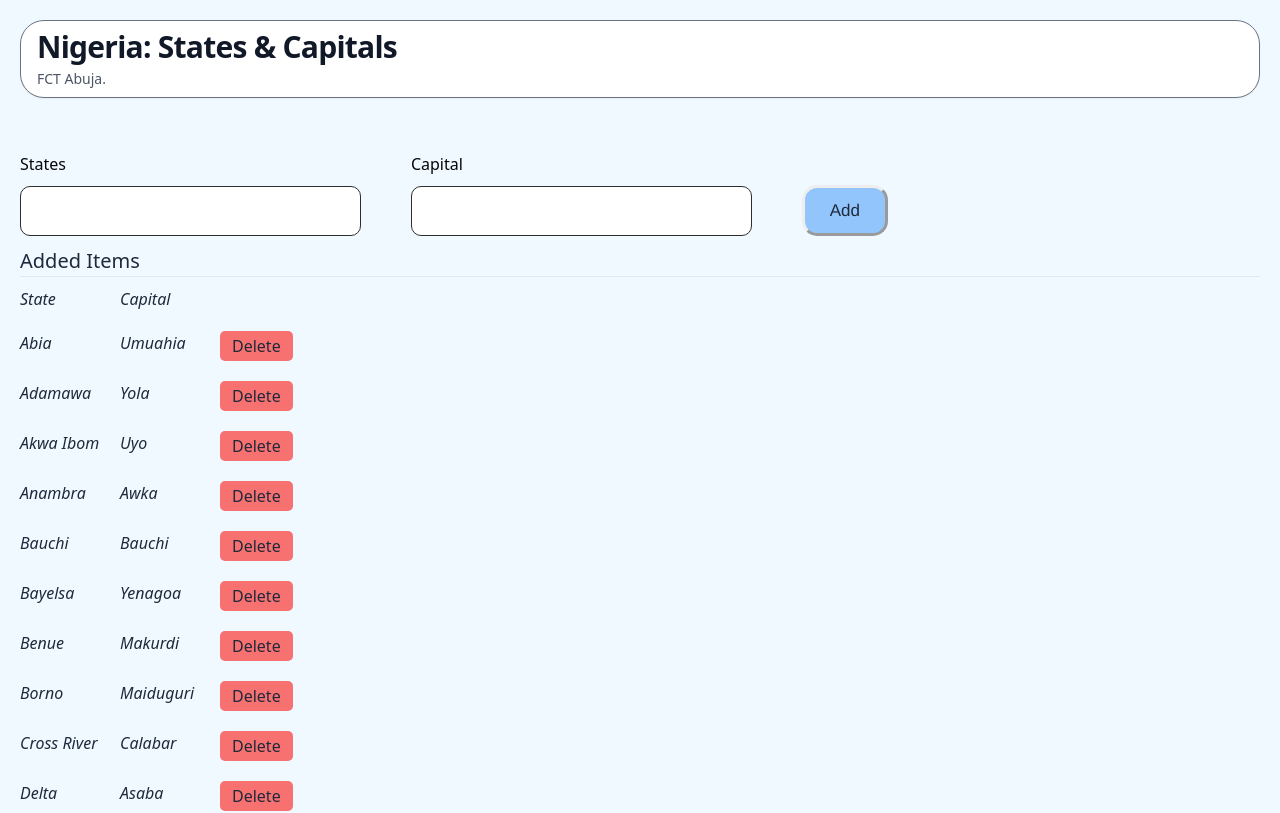
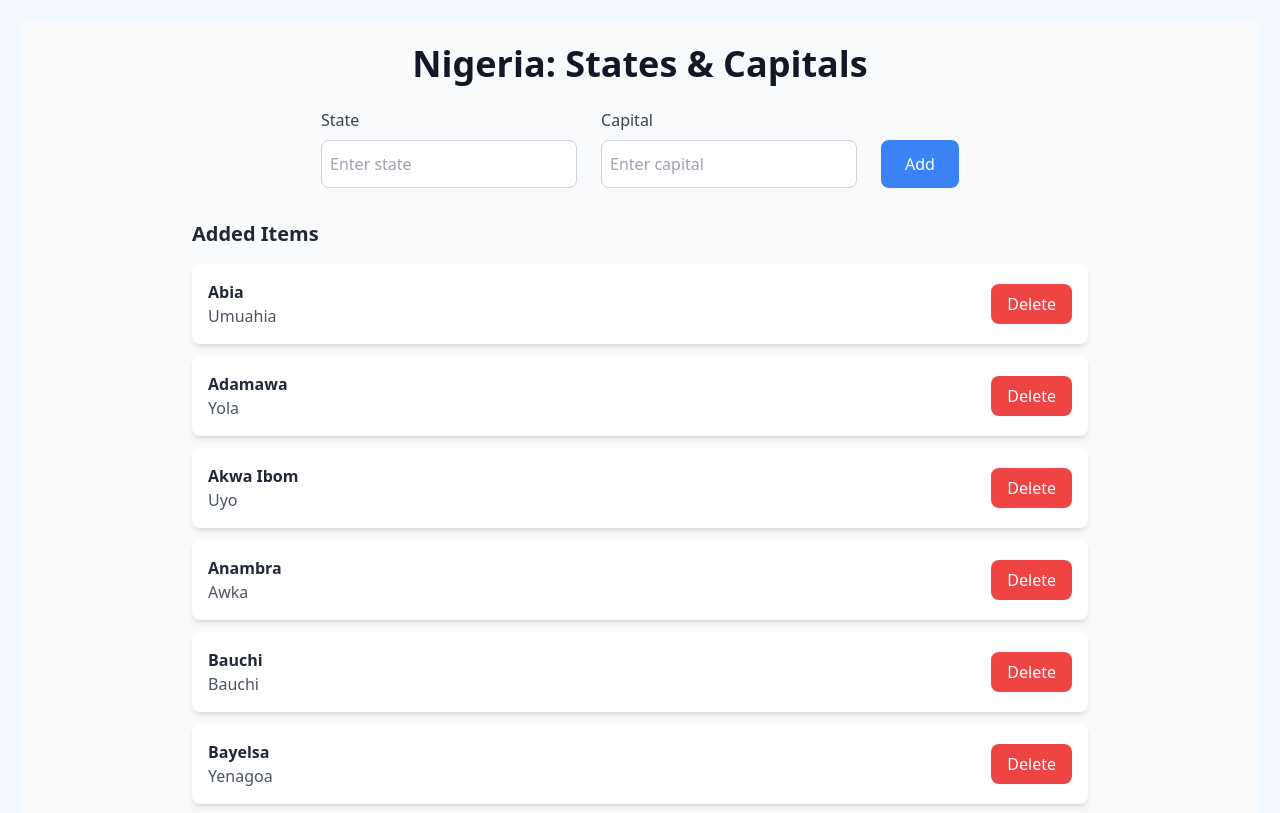
Before and after one commit to Fector101/esp, a React (Vite) app: page / in a window 1280 px wide. Shown: the top 813 px of the page. Built offline with nearby package versions, Linux system fonts and the light colour scheme.

Commit message:
test design

```diff
--- a/src/App.jsx
+++ b/src/App.jsx
@@ -1,9 +1,7 @@
-import React from "react";
-import { useState, useEffect } from 'react'
+import React, { useState } from "react";
 
 function App() {
   const [data, setData] = useState([
-
     { state: "Abia", capital: "Umuahia" },
     { state: "Adamawa", capital: "Yola" },
     { state: "Akwa Ibom", capital: "Uyo" },
@@ -18,92 +16,73 @@ function App() {
     { state: "Edo", capital: "Benin City" },
     { state: "Ekiti", capital: "Ado-Ekiti" },
     { state: "Enugu", capital: "Enugu" },
-/*  { state: "Gombe", capital: "Gombe" },
-  { state: "Imo", capital: "Owerri" },
-  { state: "Jigawa", capital: "Dutse" },
-  { state: "Kaduna", capital: "Kaduna" },
-  { state: "Kano", capital: "Kano" },
-  { state: "Katsina", capital: "Katsina" },
-  { state: "Kebbi", capital: "Birnin Kebbi" },
-  { state: "Kogi", capital: "Lokoja" },
-  { state: "Kwara", capital: "Ilorin" },
-  { state: "Lagos", capital: "Ikeja" },
-  { state: "Nasarawa", capital: "Lafia" },
-  { state: "Niger", capital: "Minna" },
-  { state: "Ogun", capital: "Abeokuta" },
-  { state: "Ondo", capital: "Akure" },
-  { state: "Osun", capital: "Oshogbo" },
-  { state: "Oyo", capital: "Ibadan" },
-  { state: "Plateau", capital: "Jos" },
-  { state: "Rivers", capital: "Port Harcourt" },
-  { state: "Sokoto", capital: "Sokoto" },
-  { state: "Taraba", capital: "Jalingo" },
-  { state: "Yobe", capital: "Damaturu" },
-  { state: "Zamfara", capital: "Gusau" }*/
-  ])
-  const [stateValue, setStateValue] = useState('')
-  const [capitalValue, setCapitalValue] = useState('')
+  ]);
+
+  const [stateValue, setStateValue] = useState("");
+  const [capitalValue, setCapitalValue] = useState("");
 
   function addState() {
-    setData(old => [...old, { state: stateValue, capital: capitalValue }])
-    setCapitalValue('')
-    setStateValue('')
+    if (!stateValue || !capitalValue) return;
+    setData((old) => [...old, { state: stateValue, capital: capitalValue }]);
+    setCapitalValue("");
+    setStateValue("");
   }
 
-
   return (
-    <>
-      <div className="rounded-3xl border border-gray-500 bg-white px-4 py-2 text-sm font-medium text-gray-900 shadow-sm">
-        <h1 className="text-3xl font-bold tracking-tight">Nigeria: States & Capitals</h1>
-        <p className="mt-1 text-sm text-gray-600">FCT Abuja.</p>
+    <div className="min-h-screen bg-gray-50 p-6">
+      <div className="mb-6 text-center">
+        <h1 className="text-4xl font-bold text-gray-900">
+          Nigeria: States & Capitals
+        </h1>
       </div>
 
-      <div className="input-box flex gap-[50px] w-[70%] mt-[20px]">
-        <div className="w-[50%] flex flex-col">
-          <h3 className="mb-[10px] text-[#060608] pt-[10%] font-medium">States</h3>
+      <div className="flex flex-wrap gap-6 justify-center mb-8">
+        <div className="flex flex-col w-64">
+          <label className="mb-2 text-gray-700 font-medium">State</label>
           <input
             value={stateValue}
-            className="indent-[10px] bg-white border border-[#2e2e2c] text-black rounded-[10px] h-[50px]"
+            placeholder="Enter state"
+            className="indent-2 border border-gray-300 rounded-lg h-12 focus:ring-2 focus:ring-blue-400 focus:outline-none"
             onChange={(e) => setStateValue(e.target.value)}
           />
         </div>
 
-        <div className="w-[50%] flex flex-col">
-          <h3 className="mb-[10px] text-[#060608] pt-[10%] font-medium">Capital</h3>
+        <div className="flex flex-col w-64">
+          <label className="mb-2 text-gray-700 font-medium">Capital</label>
           <input
             value={capitalValue}
-            className="indent-[10px] bg-white border border-[#2e2e2c] text-black h-[50px] rounded-[10px]"
+            placeholder="Enter capital"
+            className="indent-2 border border-gray-300 rounded-lg h-12 focus:ring-2 focus:ring-blue-400 focus:outline-none"
             onChange={(e) => setCapitalValue(e.target.value)}
           />
         </div>
 
         <button
-          className="text-[17px] h-max self-end bg-blue-300 py-[10px] px-[25px] rounded-[15px]"
-          id="btn"
+          className="self-end bg-blue-500 text-white px-6 py-3 rounded-lg hover:bg-blue-600 transition"
           onClick={addState}
         >
           Add
         </button>
       </div>
 
-      <section className="text-left flex flex-col mt-[10px]">
-        <h3 className="text-[20px] font-extralight">Added Items</h3>
-        <hr />
-        <div className="added-item">
-          <div className="card flex py-[10px] italic">
-            <p className="min-w-[100px]">State</p>
-            <p className="min-w-[100px]">Capital</p>
+      <section className="max-w-4xl mx-auto">
+        <h3 className="text-xl font-semibold text-gray-800 mb-4">
+          Added Items
+        </h3>
+        <div className="space-y-3">
+          {data.map((each, index) => (
+            <div
+              key={index}
+              className="flex justify-between items-center bg-white shadow-md rounded-lg p-4 hover:shadow-lg transition"
+            >
+              <div>
+                <p className="font-bold text-gray-800">{each.state}</p>
+                <p className="text-gray-600">{each.capital}</p>
               </div>
-
-          {data.map((each, index) => (
-            <div className="card flex py-[10px] italic" key={index}>
-              <p className="min-w-[100px]">{each.state}</p>
-              <p className="min-w-[100px]">{each.capital}</p>
               <button
-                className="bg-red-400 px-3 py-[3px] rounded-[5px]"
+                className="bg-red-500 text-white px-4 py-2 rounded-lg hover:bg-red-600 transition"
                 onClick={() => {
-                  const newData = data.filter((_, i) => i !== index)
-                  setData(newData)
+                  setData(data.filter((_, i) => i !== index));
                 }}
               >
                 Delete
@@ -112,8 +91,8 @@ function App() {
           ))}
         </div>
       </section>
-    </>
-  )
+    </div>
+  );
 }
 
-export default App
+export default App;
```
Lines whose indentation alone changed are shown as unchanged.
